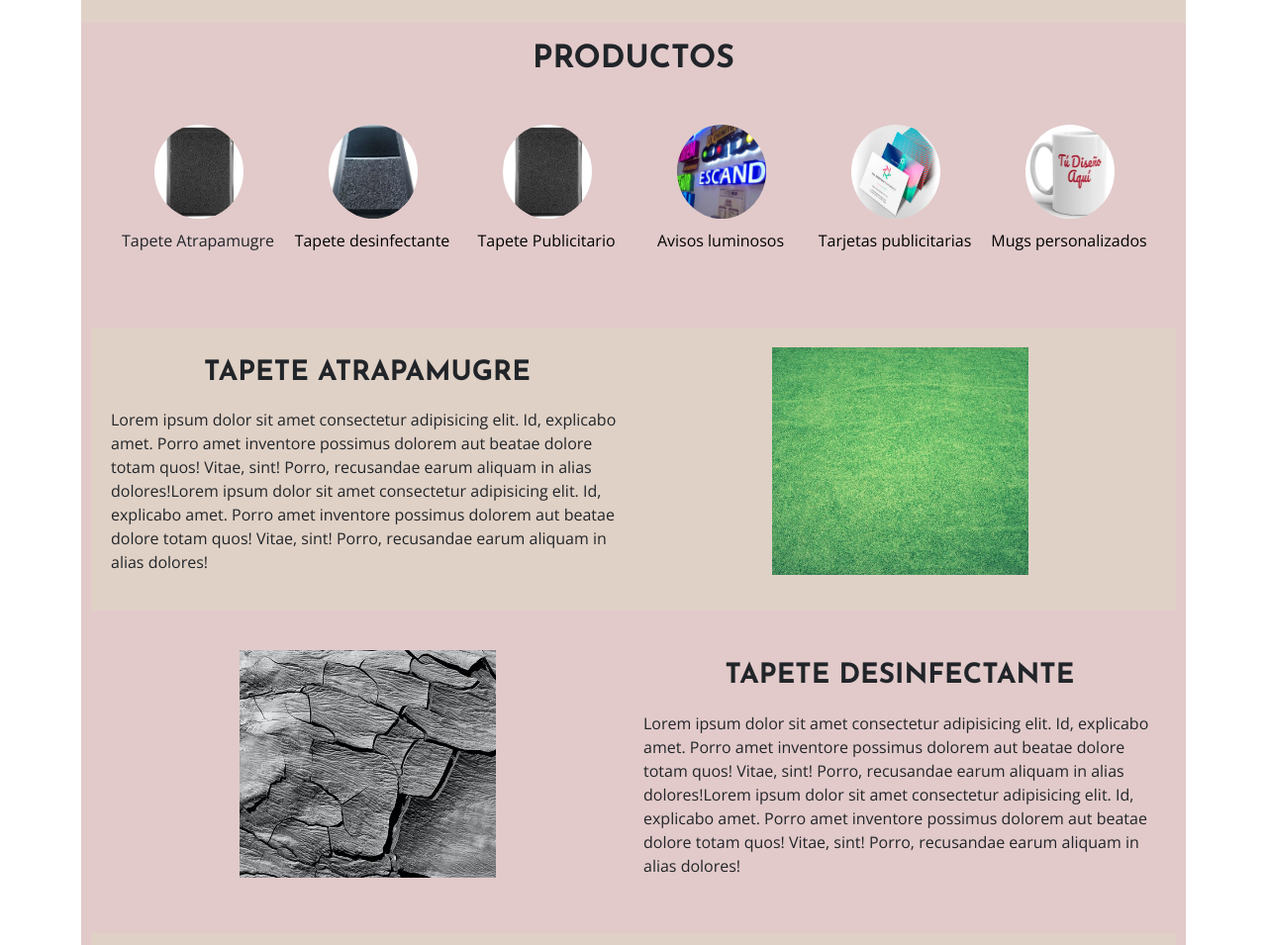
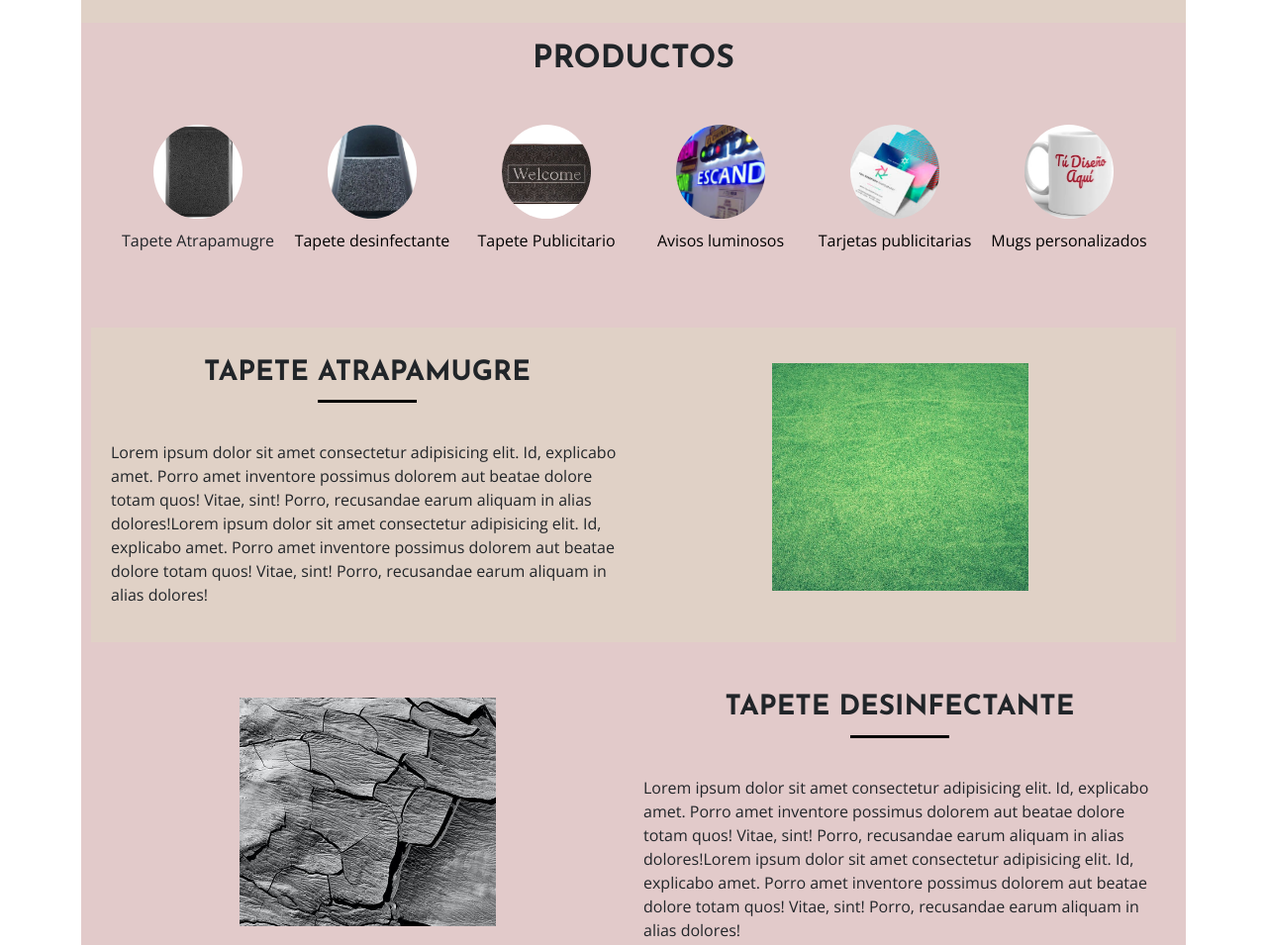
Before and after one commit to andresromeroguzman/globalpublicidad, a plain HTML site: page index.html in a window 1280 px wide. Shown: the part 1211-2166 px from the top of the page at 99% size. Drawn offline with nearby package versions, Linux system fonts and the light colour scheme.

Commit message:
after actualizacion

```diff
--- a/css/styles.css
+++ b/css/styles.css
@@ -10,6 +10,16 @@
   :root {
     --josefin:'Josefin Sans', sans-serif;
   }
+  .after::after {
+  content:'';
+  display: block;
+  margin:  auto;
+  margin-top: 10px;
+  width: 100px;
+  height: 3px;
+  background: black;
+  margin-bottom: 20px;
+}
   .row {
     display: flex;
     flex-wrap: wrap;
@@ -100,21 +110,43 @@
    text-decoration: none;
    color: black;
 
-
   }
   .card-img {
     justify-content: center;
-    width: 50%;
-    margin: 10px auto;
-
-  }
-  .img-icon {
+    background:yellow;
     width: 90px;
     height: 95px;
     border-radius: 50%;
+    margin: 10px auto;
+    background-position: center;
+    background-size: cover;
+
   }
+  .card-img_atrapamugre {
+    background-image: url(/img/atrapamugre.PNG);
 
-  .products-content {
+  }
+  .card-img_desinfectante {
+    background-image: url(/img/tapete_desinfectante.PNG);
+
+  }
+  .card-img_publicitario {
+    background-image: url(/img/publicitario.PNG);
+
+  }
+  .card-img_luminosos {
+    background-image: url(/img/luminosos.PNG);
+
+  }
+  .card-img_tarjetas {
+    background-image: url(/img/tarjetas.PNG);
+
+  }
+  .card-img_mugs {
+    background-image: url(/img/mugs.PNG);
+
+  }
+   .products-content {
     display: flex;
     padding: 20px;
     justify-content: space-between;
--- a/index.html
+++ b/index.html
@@ -85,50 +85,44 @@
       </div>
     </section>
     <section class="products" id="productos">
-      <h2 class="title-bold text-center p-2">PRODUCTOS</h2>
+      <h2 class="title-bold text-center p-2 ">PRODUCTOS</h2>
       <div class="products-content text-center row">
         <div class="col-sm-6 col-md-4 col-lg-2 col-xl-2 product-content_card">
-          <div class="card-img">
-            <img src="img/atrapamugre.PNG" alt="" class="img-icon">
+          <div class="card-img card-img_atrapamugre">
           </div>
           <p>Tapete Atrapamugre </p>
         </div>
-        <div class="col-sm-6 col-md-4 col-lg-2 col-xl-2 product-content_card">
+         <div class="col-sm-6 col-md-4 col-lg-2 col-xl-2 product-content_card">
           <a href="#desinfectante">
-          <div class="card-img">
-            <img src="img/tapete_desinfectante.PNG" alt="" class="img-icon">
+          <div class="card-img card-img_desinfectante">
           </div>
           <p>Tapete desinfectante </p>
         </a>
         </div>
         <div class="col-sm-6 col-md-4 col-lg-2 col-xl-2 product-content_card">
           <a href="#publicitario">
-          <div class="card-img">
-            <img src="img/atrapamugre.PNG" alt="" class="img-icon">
+          <div class="card-img card-img_publicitario">
           </div>
           <p>Tapete Publicitario </p>
         </a>
         </div>
         <div class="col-sm-6 col-md-4 col-lg-2 col-xl-2 product-content_card">
           <a href="#luminosos">
-          <div class="card-img">
-            <img src="img/luminosos.PNG" alt="" class="img-icon">
+          <div class="card-img card-img_luminosos">
           </div>
           <p>Avisos luminosos </p>
         </a>
         </div>
         <div class="col-sm-6 col-md-4 col-lg-2 col-xl-2 product-content_card">
-          <div class="card-img">
-            <a href="#tarjetas">
-            <img src="img/tarjetas.PNG" alt="" class="img-icon">
-          </div>
+          <a href="#tarjetas">
+          <div class="card-img card-img_tarjetas">
+            </div>
           <p>Tarjetas publicitarias </p>
         </a>
         </div>
         <div class="col-sm-6 col-md-4 col-lg-2 col-xl-2 product-content_card">
-          <div class="card-img">
-            <a href="#mugs">
-            <img src="img/mugs.PNG" alt="" class="img-icon">
+          <a href="#mugs">
+          <div class="card-img card-img_mugs">
           </div>
           <p>Mugs personalizados </p>
         </a>
@@ -145,7 +139,7 @@
           </figure>
         </div>
         <div class="col-sm-12 col-md-12 col-lg-6 col-xl-6 product-info">
-          <h3 class="text-center animate__animated animate__fadeIn title-bold">TAPETE ATRAPAMUGRE</h3>
+          <h3 class="text-center animate__animated animate__fadeIn title-bold after">TAPETE ATRAPAMUGRE</h3>
           <p>Lorem ipsum dolor sit amet consectetur adipisicing elit. Id, explicabo amet. Porro amet inventore possimus dolorem aut beatae dolore totam quos! Vitae, sint! Porro, recusandae earum aliquam in alias dolores!Lorem ipsum dolor sit amet consectetur adipisicing elit. Id, explicabo amet. Porro amet inventore possimus dolorem aut beatae dolore totam quos! Vitae, sint! Porro, recusandae earum aliquam in alias dolores!</p>
         </div>
       </div>
@@ -158,7 +152,7 @@
           </figure>
         </div>
         <div class="col-sm-12 col-md-12 col-lg-6 col-xl-6 product-info">
-          <h3 class="text-center animate__animated animate__fadeIn title-bold" id="desinfectante">TAPETE DESINFECTANTE</h3>
+          <h3 class="text-center animate__animated animate__fadeIn title-bold after" id="desinfectante">TAPETE DESINFECTANTE</h3>
           <p>Lorem ipsum dolor sit amet consectetur adipisicing elit. Id, explicabo amet. Porro amet inventore possimus dolorem aut beatae dolore totam quos! Vitae, sint! Porro, recusandae earum aliquam in alias dolores!Lorem ipsum dolor sit amet consectetur adipisicing elit. Id, explicabo amet. Porro amet inventore possimus dolorem aut beatae dolore totam quos! Vitae, sint! Porro, recusandae earum aliquam in alias dolores!</p>
         </div>
       </div>
@@ -171,7 +165,7 @@
           </figure>
         </div>
         <div class="col-sm-12 col-md-12 col-lg-6 col-xl-6 product-info">
-          <h3 class="text-center animate__animated animate__fadeIn title-bold" id="publicitario">TAPETE PUBLICITARIO</h3>
+          <h3 class="text-center animate__animated animate__fadeIn title-bold after" id="publicitario ">TAPETE PUBLICITARIO</h3>
           <p>Lorem ipsum dolor sit amet consectetur adipisicing elit. Id, explicabo amet. Porro amet inventore possimus dolorem aut beatae dolore totam quos! Vitae, sint! Porro, recusandae earum aliquam in alias dolores!Lorem ipsum dolor sit amet consectetur adipisicing elit. Id, explicabo amet. Porro amet inventore possimus dolorem aut beatae dolore totam quos! Vitae, sint! Porro, recusandae earum aliquam in alias dolores!</p>
         </div>
       </div>
@@ -184,7 +178,7 @@
           </figure>
         </div>
         <div class="col-sm-12 col-md-12 col-lg-6 col-xl-6 product-info">
-          <h3 class="text-center animate__animated animate__fadeIn title-bold" id="luminosos">AVISOS LUMINOSOS</h3>
+          <h3 class="text-center animate__animated animate__fadeIn title-bold after" id="luminosos">AVISOS LUMINOSOS</h3>
           <p>Lorem ipsum dolor sit amet consectetur adipisicing elit. Id, explicabo amet. Porro amet inventore possimus dolorem aut beatae dolore totam quos! Vitae, sint! Porro, recusandae earum aliquam in alias dolores!Lorem ipsum dolor sit amet consectetur adipisicing elit. Id, explicabo amet. Porro amet inventore possimus dolorem aut beatae dolore totam quos! Vitae, sint! Porro, recusandae earum aliquam in alias dolores!</p>
         </div>
       </div>
@@ -197,7 +191,7 @@
           </figure>
         </div>
         <div class="col-sm-12 col-md-12 col-lg-6 col-xl-6 product-info">
-          <h3 class="text-center animate__animated animate__fadeIn title-bold" id="tarjetas">TARJETAS PUBLICITARIAS</h3>
+          <h3 class="text-center animate__animated animate__fadeIn title-bold after" id="tarjetas">TARJETAS PUBLICITARIAS</h3>
           <p>Lorem ipsum dolor sit amet consectetur adipisicing elit. Id, explicabo amet. Porro amet inventore possimus dolorem aut beatae dolore totam quos! Vitae, sint! Porro, recusandae earum aliquam in alias dolores!Lorem ipsum dolor sit amet consectetur adipisicing elit. Id, explicabo amet. Porro amet inventore possimus dolorem aut beatae dolore totam quos! Vitae, sint! Porro, recusandae earum aliquam in alias dolores!</p>
         </div>
       </div>
@@ -210,7 +204,7 @@
           </figure>
         </div>
         <div class="col-sm-12 col-md-12 col-lg-6 col-xl-6 product-info">
-          <h3 class="text-center animate__animated animate__fadeIn title-bold" id="mugs">MUGS PERSONALIZADOS</h3>
+          <h3 class="text-center animate__animated animate__fadeIn title-bold after" id="mugs">MUGS PERSONALIZADOS</h3>
           <p>Lorem ipsum dolor sit amet consectetur adipisicing elit. Id, explicabo amet. Porro amet inventore possimus dolorem aut beatae dolore totam quos! Vitae, sint! Porro, recusandae earum aliquam in alias dolores!Lorem ipsum dolor sit amet consectetur adipisicing elit. Id, explicabo amet. Porro amet inventore possimus dolorem aut beatae dolore totam quos! Vitae, sint! Porro, recusandae earum aliquam in alias dolores!</p>
         </div>
       </div>
```
